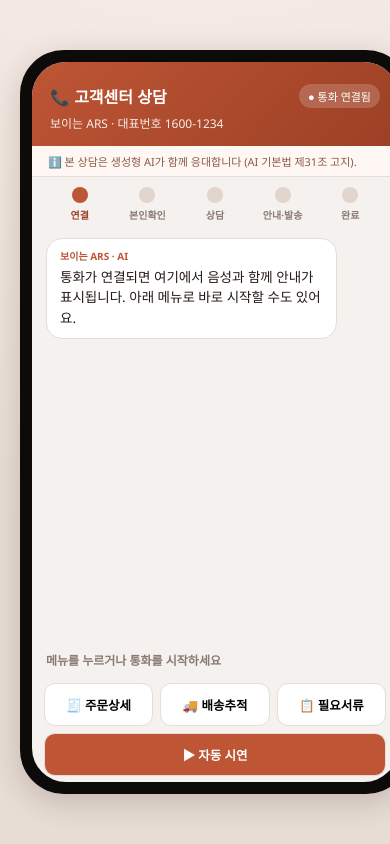
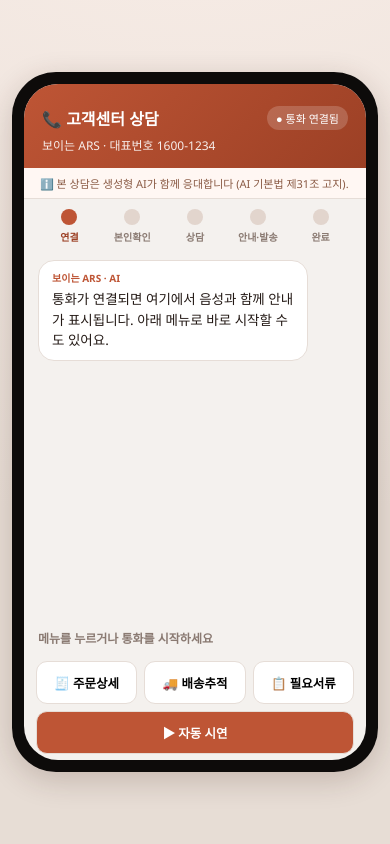
Before and after one commit to AI-JUNE/D-ARS, a Next.js app in the folder d-ars-repo/dars/: page /visual in a window 390 px wide. Built offline with nearby package versions, Linux system fonts and the light colour scheme.

Commit message:
auto(day): 모바일 QA — 보이는 ARS 데모 반응형 프레임(고정 390px→min(390px,100%)) 잘림 수정

```diff
--- a/d-ars-repo/dars/app/visual/page.jsx
+++ b/d-ars-repo/dars/app/visual/page.jsx
@@ -30,9 +30,9 @@ export default function Visual() {
   };
 
   return (
-    <div style={{minHeight:'100vh',display:'grid',placeItems:'center',background:'radial-gradient(1200px 600px at 50% -10%, #f7ece6, #e7ddd5)',padding:20}}>
-      <div style={{width:390,background:'#0d0b0a',borderRadius:44,padding:12,boxShadow:'0 8px 30px rgba(60,30,20,.2)'}}>
-        <div style={{background:'#f4f1ee',borderRadius:34,overflow:'hidden',height:720,display:'flex',flexDirection:'column'}}>
+    <div style={{minHeight:'100vh',display:'grid',placeItems:'center',background:'radial-gradient(1200px 600px at 50% -10%, #f7ece6, #e7ddd5)',padding:'20px 12px'}}>
+      <div style={{width:'min(390px,100%)',background:'#0d0b0a',borderRadius:44,padding:12,boxShadow:'0 8px 30px rgba(60,30,20,.2)'}}>
+        <div style={{background:'#f4f1ee',borderRadius:34,overflow:'hidden',height:'min(720px,80vh)',minHeight:520,display:'flex',flexDirection:'column'}}>
           <div style={{background:'linear-gradient(135deg,#be5535,#9c4025)',color:'#fff',padding:'22px 18px 14px'}}>
             <div style={{display:'flex',justifyContent:'space-between',alignItems:'center'}}>
               <b>📞 고객센터 상담</b><span style={{fontSize:11,background:'rgba(255,255,255,.18)',padding:'4px 9px',borderRadius:999}}>● 통화 연결됨</span>
```
Also changed, not shown: 1 other file (tests, documents, lock files or other folders).
